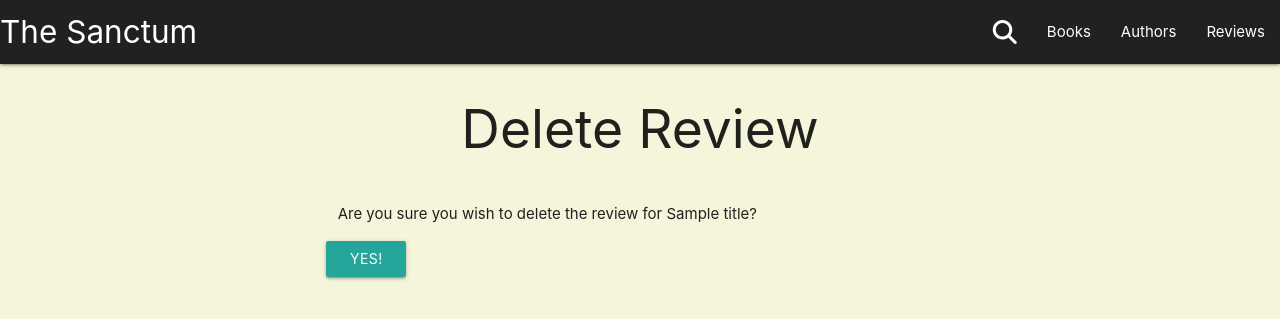
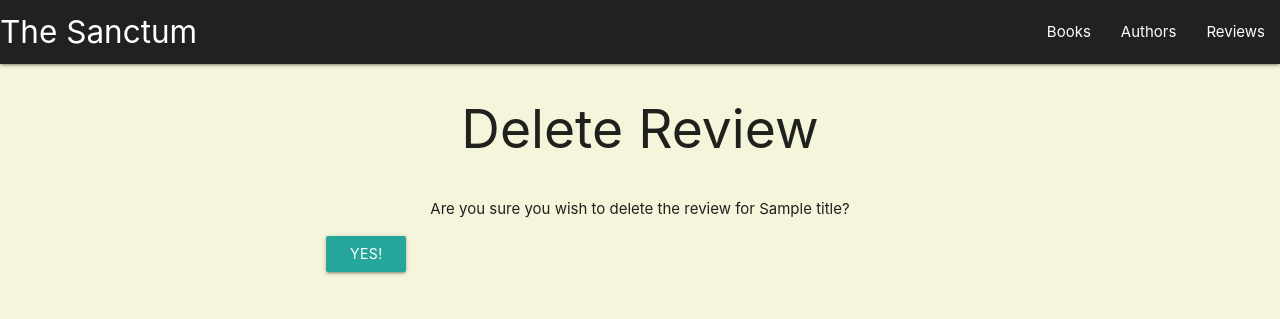
Before and after one commit to Charlie-Walsh/milestone-3, a Flask app: page /reviews/delete/1 in a window 1280 px wide. Shown: the top 319 px of the page. Run offline with Flask 3, Linux system fonts and the light colour scheme; tables that the repository leaves empty hold one stand-in row (values such as "Sample post"); some libraries are stand-ins or nearby versions.

Commit message:
Removed search html, route and links. Added lighthouse score image

```diff
--- a/sanctum/routes.py
+++ b/sanctum/routes.py
@@ -6,11 +6,6 @@ from sanctum.models import Title, Author, Review
 @app.route("/")
 def home():
     return render_template("home.html")
-
-
-@app.route("/search")
-def search():
-    return render_template("search.html")
 
 
 @app.route("/authors", methods=['GET', 'POST'])
--- a/sanctum/templates/base.html
+++ b/sanctum/templates/base.html
@@ -30,10 +30,6 @@
 						><i class="material-icons">menu</i></a
 					>
 					<ul class="right hide-on-med-and-down">
-						<li
-							><a href="{{ url_for('search') }}"
-								><i class="fa-solid fa-magnifying-glass"></i></a
-						></li>
 						<li><a href="{{ url_for('books') }}">Books</a></li>
 						<li><a href="{{ url_for('authors') }}">Authors</a></li>
 						<li><a href="{{ url_for('reviews') }}">Reviews</a></li>
@@ -42,9 +38,6 @@
 			</nav>
 
 			<ul class="sidenav" id="mobile-demo">
-				<li
-					><a href=""><i class="fa-solid fa-magnifying-glass"></i></a
-				></li>
 				<li><a href="{{ url_for('books') }}">Books</a></li>
 				<li><a href="{{ url_for('authors') }}">Authors</a></li>
 				<li><a href="{{ url_for('reviews') }}">Reviews</a></li>
--- a/sanctum/templates/delete-review.html
+++ b/sanctum/templates/delete-review.html
@@ -11,11 +11,11 @@
 			method="POST"
 			action="{{ url_for('delete_review', review_id=review.id) }}"
 		>
-			<p>
+			<p class="text-center">
 				Are you sure you wish to delete the review for {{review.title.book_title}}?
 			</p>
 			<div class="row">
-				<div>
+				<div class="submit">
 					<button
 						class="btn waves-effect waves-light"
 						type="submit"
--- a/sanctum/templates/reviews.html
+++ b/sanctum/templates/reviews.html
@@ -19,7 +19,7 @@
             </label>
           </div>
         </div>
-        <div class="input-field col s6">
+        <div class="input-field col s6 no-padding">
           <select id = "rating" name = "rating">
             <option value="" disabled selected>1-5</option>
             <option value="1" name="rating">1</option>
```
Also changed, not shown: sanctum/static/css/style.css (+0 -8 lines), sanctum/templates/search.html (deleted, +0 -12 lines), sanctum/static/images/lighthouse-score.PNG (added).
